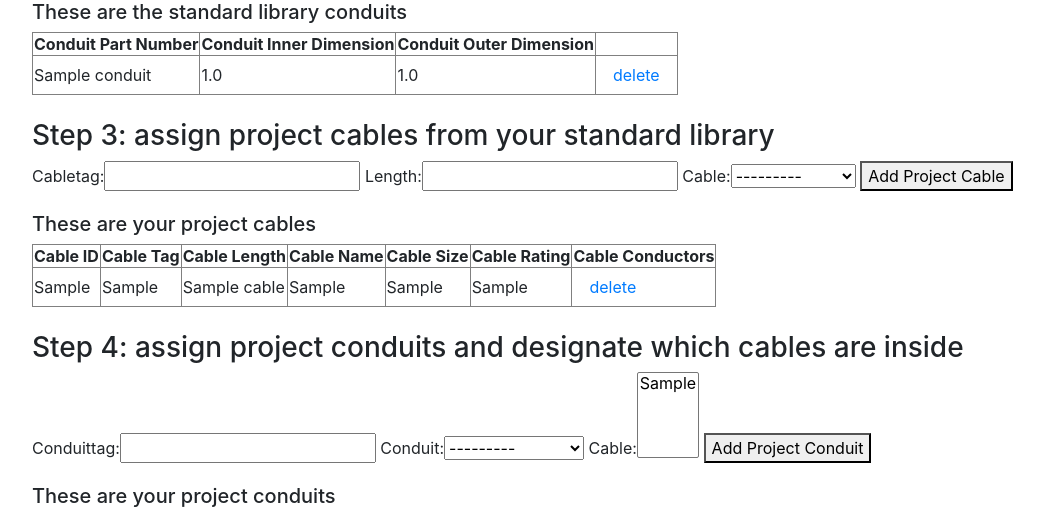
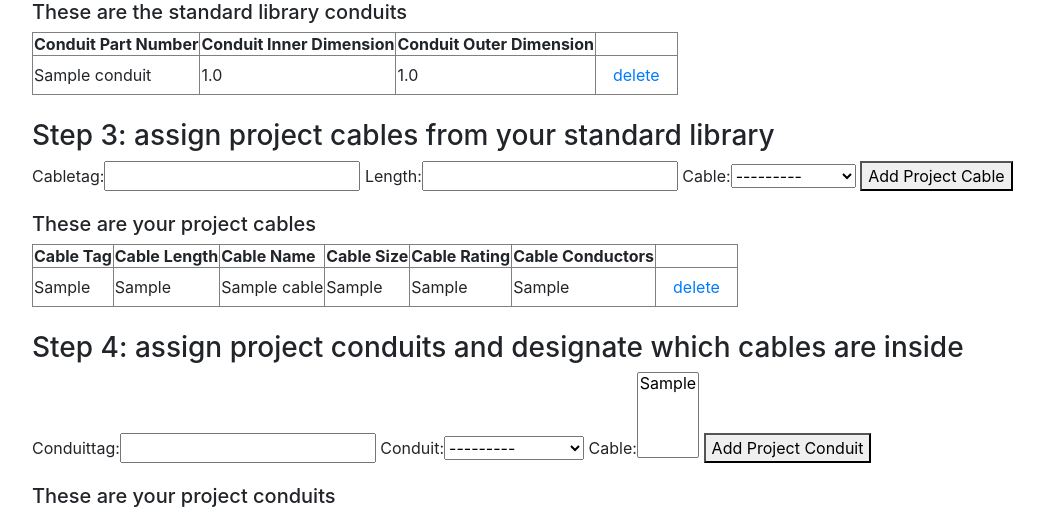
Before and after one commit to sjbailey838/conduitfill, a Django app: page /addCable/ in a window 1280 px wide. Shown: the part 481-988 px from the top of the page, without its empty margins (54-1098 px from the left). Run offline with Django 3.2, Linux system fonts and the light colour scheme; a user stored in the database is signed in; tables that the repository leaves empty hold one stand-in row (values such as "Sample post"); some libraries are stand-ins or nearby versions.

Commit message:
forgot to remove ID

```diff
--- a/CableApp/templates/addcable.html
+++ b/CableApp/templates/addcable.html
@@ -65,7 +65,6 @@
     <h5>These are your project cables</h5>
     <table border="1">
         <tr>
-            <th>Cable ID</th>
             <th>Cable Tag</th>
             <th>Cable Length</th>
             <th>Cable Name</th>
```
